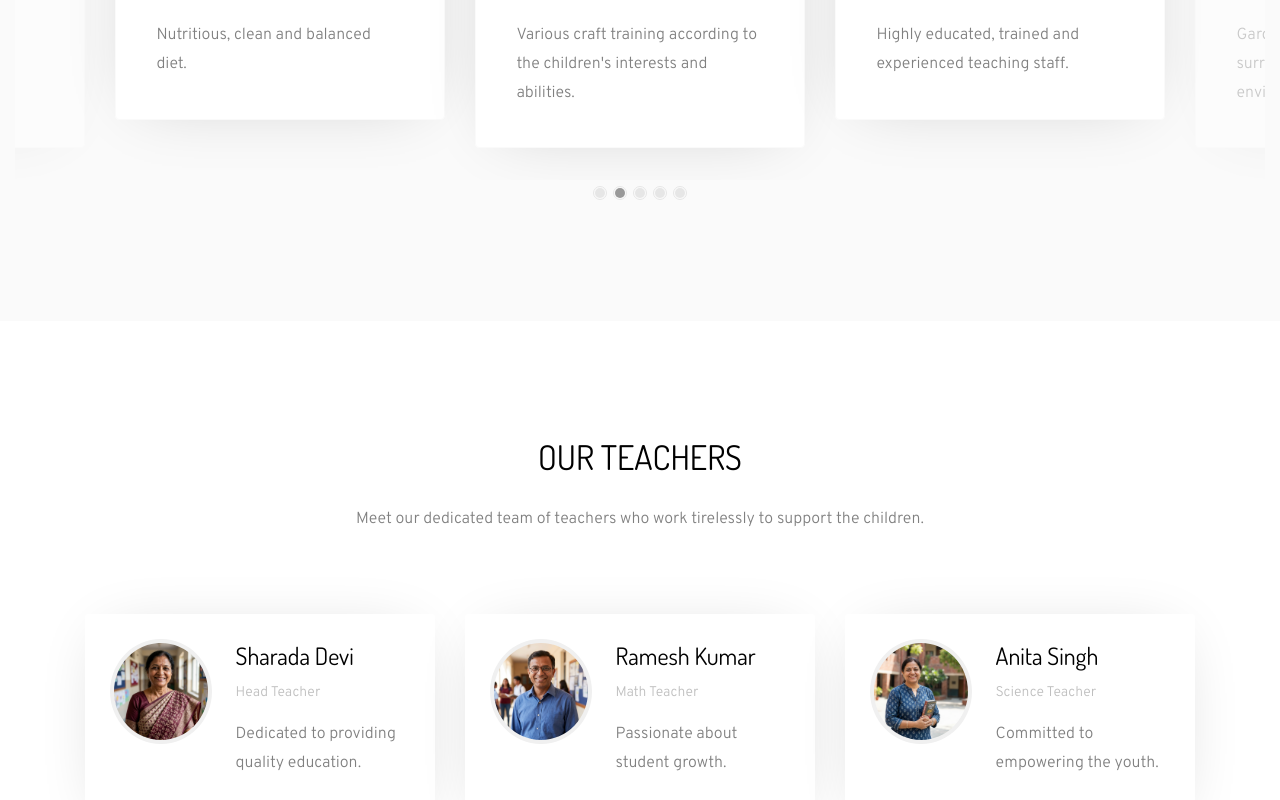
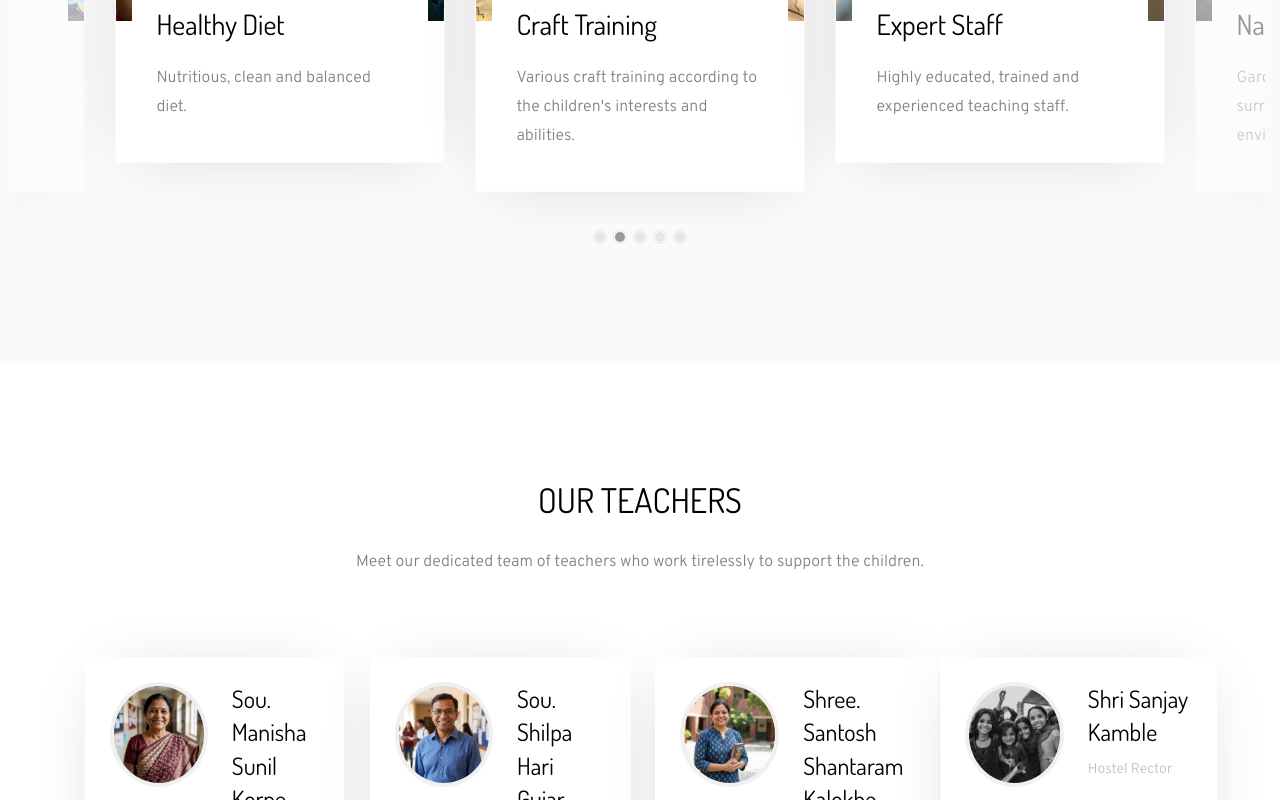
Before and after one commit to leadgatehosting/mukvidyavita-fe, a React (Vite) app: page / in a window 1280 px wide. Shown: the part 2000-2800 px from the top of the page. Built offline with nearby package versions, Linux system fonts and the light colour scheme.

Commit message:
changes in text

```diff
--- a/src/components/Teachers.jsx
+++ b/src/components/Teachers.jsx
@@ -13,7 +13,7 @@ const OurTeachers = () => {
                     </div>
                 </div>
                 <div className="row">
-                    <div className="col-lg-4 d-flex mb-sm-4 ftco-animate">
+                    <div className="col-lg-3 d-flex mb-sm-4 ftco-animate">
                         <div className="staff">
                             <div className="d-flex mb-4">
                                 <div className="img" style={{ backgroundImage: "url('images/indian_teacher_1.png')" }}></div>
@@ -27,7 +27,7 @@ const OurTeachers = () => {
                             </div>
                         </div>
                     </div>
-                    <div className="col-lg-4 d-flex mb-sm-4 ftco-animate">
+                    <div className="col-lg-3 d-flex mb-sm-4 ftco-animate">
                         <div className="staff">
                             <div className="d-flex mb-4">
                                 <div className="img" style={{ backgroundImage: "url('images/indian_teacher_2.png')" }}></div>
@@ -41,7 +41,7 @@ const OurTeachers = () => {
                             </div>
                         </div>
                     </div>
-                    <div className="col-lg-4 d-flex mb-sm-4 ftco-animate">
+                    <div className="col-lg-3 d-flex mb-sm-4 ftco-animate">
                         <div className="staff">
                             <div className="d-flex mb-4">
                                 <div className="img" style={{ backgroundImage: "url('images/indian_teacher_3.png')" }}></div>
@@ -55,6 +55,20 @@ const OurTeachers = () => {
                             </div>
                         </div>
                     </div>
+                    <div className="col-lg-3 d-flex mb-sm-4 ftco-animate">
+                        <div className="staff">
+                            <div className="d-flex mb-4">
+                                <div className="img" style={{ backgroundImage: "url('images/bg_1.jpg')" }}></div>
+                                <div className="info ml-4">
+                                    <h3><a href="#">{t('teacher_4_name')}</a></h3>
+                                    <span className="position">{t('teacher_4_role')}</span>
+                                    <div className="text">
+                                        <p>{t('teacher_4_desc')}</p>
+                                    </div>
+                                </div>
+                            </div>
+                        </div>
+                    </div>
                 </div>
             </div>
         </section>
--- a/src/i18n.js
+++ b/src/i18n.js
@@ -4,10 +4,10 @@ import { initReactI18next } from "react-i18next";
 const resources = {
     en: {
         translation: {
-            "hero_title": "Empowering Orphans with Education and Love",
+            "hero_title": "Empowering Specially Abled Children with Education and Love",
             "served_label": "Educating Over",
             "served_count": "150",
-            "served_sub": "Students in our Orphanage School",
+            "served_sub": "Students in our School for Specially Abled",
             "volunteer_title": "Become a Teacher/Mentor",
             "volunteer_desc": "Join us in shaping the future of these children.",
             "volunteer_btn": "Join Us",
@@ -46,15 +46,18 @@ const resources = {
             "facility_5_desc": "CCTV cameras are installed throughout the area keeping security in mind.",
             "teachers_title": "Our Teachers",
             "teachers_desc": "Meet our dedicated team of teachers who work tirelessly to support the children.",
-            "teacher_1_name": "Sharada Devi",
-            "teacher_1_role": "Head Teacher",
+            "teacher_1_name": "Sou. Manisha Sunil Korpe",
+            "teacher_1_role": "Special Teacher",
             "teacher_1_desc": "Dedicated to providing quality education.",
-            "teacher_2_name": "Ramesh Kumar",
-            "teacher_2_role": "Math Teacher",
+            "teacher_2_name": "Sou. Shilpa Hari Gujar",
+            "teacher_2_role": "Special Teacher",
             "teacher_2_desc": "Passionate about student growth.",
-            "teacher_3_name": "Anita Singh",
-            "teacher_3_role": "Science Teacher",
+            "teacher_3_name": "Shree. Santosh Shantaram Kalokhe",
+            "teacher_3_role": "Special Teacher",
             "teacher_3_desc": "Committed to empowering the youth.",
+            "teacher_4_name": "Shri Sanjay Kamble",
+            "teacher_4_role": "Hostel Rector",
+            "teacher_4_desc": "Ensuring a safe and supportive residential environment.",
 
             "form_title": "Want to Donate? We will reach out to you.",
             "form_name": "Your Name",
@@ -82,7 +85,7 @@ const resources = {
             "faq_1_q": "What facilities are available in the school?",
             "faq_1_a": "Education, accommodation, food, health check-ups, vocational training and various activities are available completely free of charge at the school.",
             "faq_2_q": "How are students admitted?",
-            "faq_2_a": "Admissions are based on needs and background verification to ensure help reaches the most deserving orphans.",
+            "faq_2_a": "Admissions are based on needs and background verification to ensure help reaches the most deserving specially abled children.",
             "faq_3_q": "What is the residential arrangement like?",
             "faq_3_a": "We provide separate, safe, and clean dormitories for boys and girls with 24/7 warden supervision.",
             "faq_4_q": "What kind of training is provided for special children?",
@@ -99,7 +102,7 @@ const resources = {
             "btn_book": "BOOK AN APPOINTMENT",
             "about_history_title": "Foundation and History",
             "about_founders_title": "Founding Members",
-            "about_founders_text": "Srujan Mandal, Vinchur, was established on 17/7/1986 through the collaborative efforts of the late Hon. Mohan Vitthalrao Lukode, Former MLA Advocate Sadashivrao H. Patil, Lalita Mishra Madam (from Miraj), Mr. Gosavi (Intersanskari), and other associates. The Residential School for the Deaf was established on 1/8/1996 and received grant-aid on 1/9/1999.",
+            "about_founders_text": "Srujan Mandal, Vita, was established on 01/04/1986 through the collaborative efforts of the late Hon. Mohan V. Lakade, Former MLA Advocate Sadashivrao H. Patil, Lalita Mishra Madam (from Miraj), Mr. Gosavi and other associates. The Loknete Hanmantrao Patil Residential MukhBadhir Vidyalya Vita was established on 01/08/1986. The school began receiving government grants on September 1, 1989 officially becoming an aided institution from that date.",
             "about_mission_title": "Mission",
             "about_mission_text": "The core objective of the organization was to provide guidance to parents of hearing-impaired children, integrate these children into the mainstream educational flow, and empower them through holistic development.",
             "about_initiatives_title": "Early Initiatives",
@@ -109,9 +112,9 @@ const resources = {
             "about_impact_graduates_text": "To date, 300 students have successfully completed their education at this institution.",
             "about_impact_self_reliance_title": "Self-Reliance",
             "about_impact_self_reliance_text": "All former students are now self-reliant, securing their futures through various businesses or professional employment, and are leading successful independent lives.",
-            "about_facilities_text": "Recognized residential school with capacity for 40 students. Residential students receive all facilities free of charge. Free facilities for students aged 6 to 18. Education provided from Pre-primary to 4th Standard and 1st to 5th Standard.",
+            "about_facilities_text": "The school is government-approved with a residential capacity for 40 students. All residential facilities and amenities are provided to the students entirely free of cost. Free facilities are available for students in the 0 to 18 age group. The school provides education for Steps 1 to 4 and 1st to 7th Standards.",
             "about_staff_title": "Staff",
-            "about_staff_text": "Highly educated teaching staff and caring non-teaching staff who take care of the children with love. 5 Teachers and 10 other staff members."
+            "about_staff_text": "Comprises of highly educated teachers. Features loving and caring non-teaching staff dedicated to the children's welfare. Total Strength: There are 5 Teachers and 10 other staff members."
         }
     },
     mr: {
@@ -194,7 +197,7 @@ const resources = {
             "faq_1_q": "What facilities are available in the school?",
             "faq_1_a": "Education, accommodation, food, health check-ups, vocational training and various activities are available completely free of charge at the school.",
             "faq_2_q": "How are students admitted?",
-            "faq_2_a": "Admissions are based on needs and background verification to ensure help reaches the most deserving orphans.",
+            "faq_2_a": "Admissions are based on needs and background verification to ensure help reaches the most deserving specially abled children.",
             "faq_3_q": "What is the residential arrangement like?",
             "faq_3_a": "We provide separate, safe, and clean dormitories for boys and girls with 24/7 warden supervision.",
             "faq_4_q": "What kind of training is provided for special children?",
@@ -213,10 +216,10 @@ const resources = {
     },
     mr: {
         translation: {
-            "hero_title": "अनाथ मुलांना शिक्षण आणि प्रेमाद्वारे सक्षम करणे",
+            "hero_title": "दिव्यांग मुलांना शिक्षण आणि प्रेमाद्वारे सक्षम करणे",
             "served_label": "१५० हून अधिक",
             "served_count": "१५०",
-            "served_sub": "विद्यार्थी आमच्या अनाथाश्रमात शिक्षण घेत आहेत",
+            "served_sub": "विद्यार्थी आमच्या विशेष शाळेत शिक्षण घेत आहेत",
             "volunteer_title": "शिक्षक/मार्गदर्शक बना",
             "volunteer_desc": "या मुलांचे भविष्य घडवण्यासाठी आमच्यात सामील व्हा.",
             "volunteer_btn": "आमच्यात सामील व्हा",
@@ -294,7 +297,7 @@ const resources = {
             "faq_1_q": "शाळेत कोणत्या सुविधा उपलब्ध आहेत?",
             "faq_1_a": "शिक्षण, निवास, भोजन, आरोग्य तपासणी, व्यावसायिक प्रशिक्षण आणि विविध उपक्रम शाळेत पूर्णपणे मोफत उपलब्ध आहेत.",
             "faq_2_q": "विद्यार्थ्यांना प्रवेश कसा दिला जातो?",
-            "faq_2_a": "गरजू आणि पार्श्वभूमी पडताळणीवर आधारित प्रवेश दिले जातात जेणेकरून सर्वात गरजू अनाथ मुलांना मदत मिळेल.",
+            "faq_2_a": "गरजू आणि पार्श्वभूमी पडताळणीवर आधारित प्रवेश दिले जातात जेणेकरून सर्वात गरजू दिव्यांग मुलांना मदत मिळेल.",
             "faq_3_q": "निवासाची व्यवस्था कशी आहे?",
             "faq_3_a": "आम्ही मुला-मुलींसाठी 24/7 वार्डनच्या देखरेखीखाली स्वतंत्र, सुरक्षित आणि स्वच्छ वसतिगृहे प्रदान करतो.",
             "faq_4_q": "विशेष मुलांसाठी कोणत्या प्रकारचे प्रशिक्षण दिले जाते?",
```
